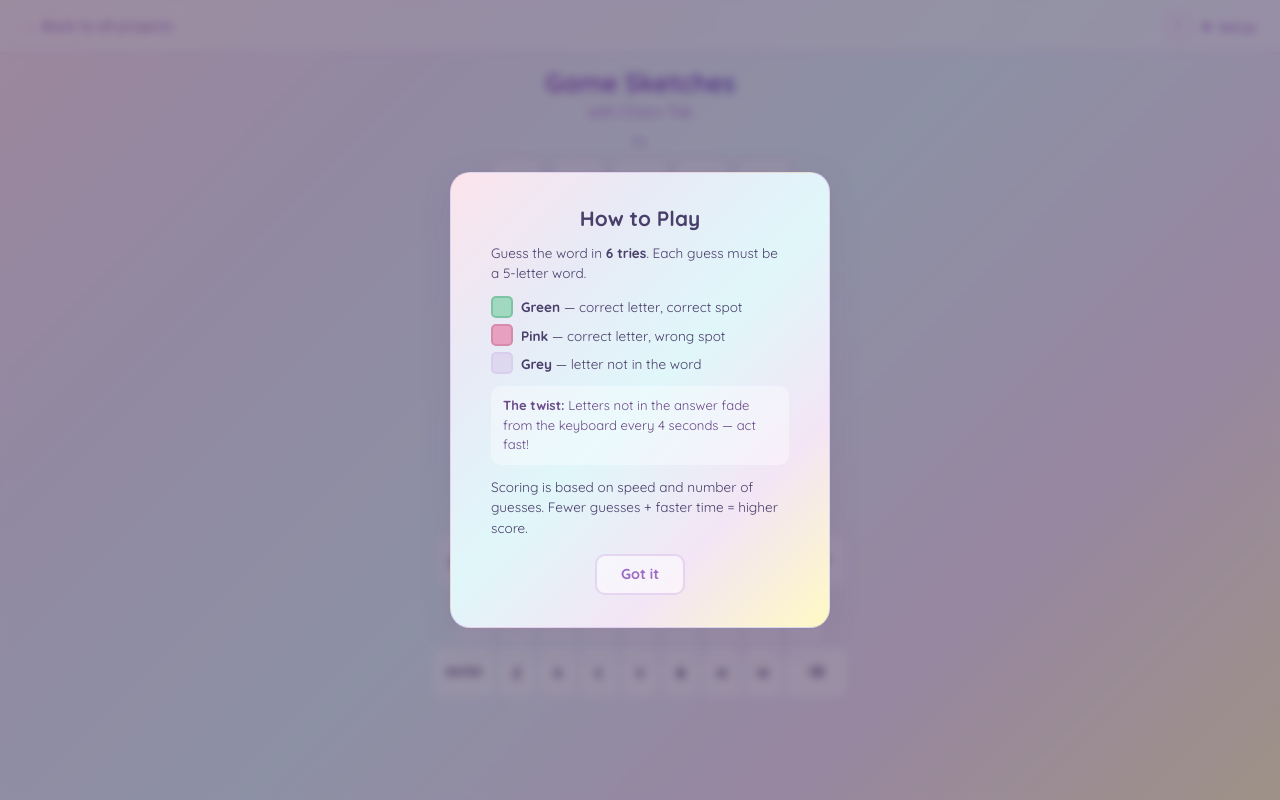
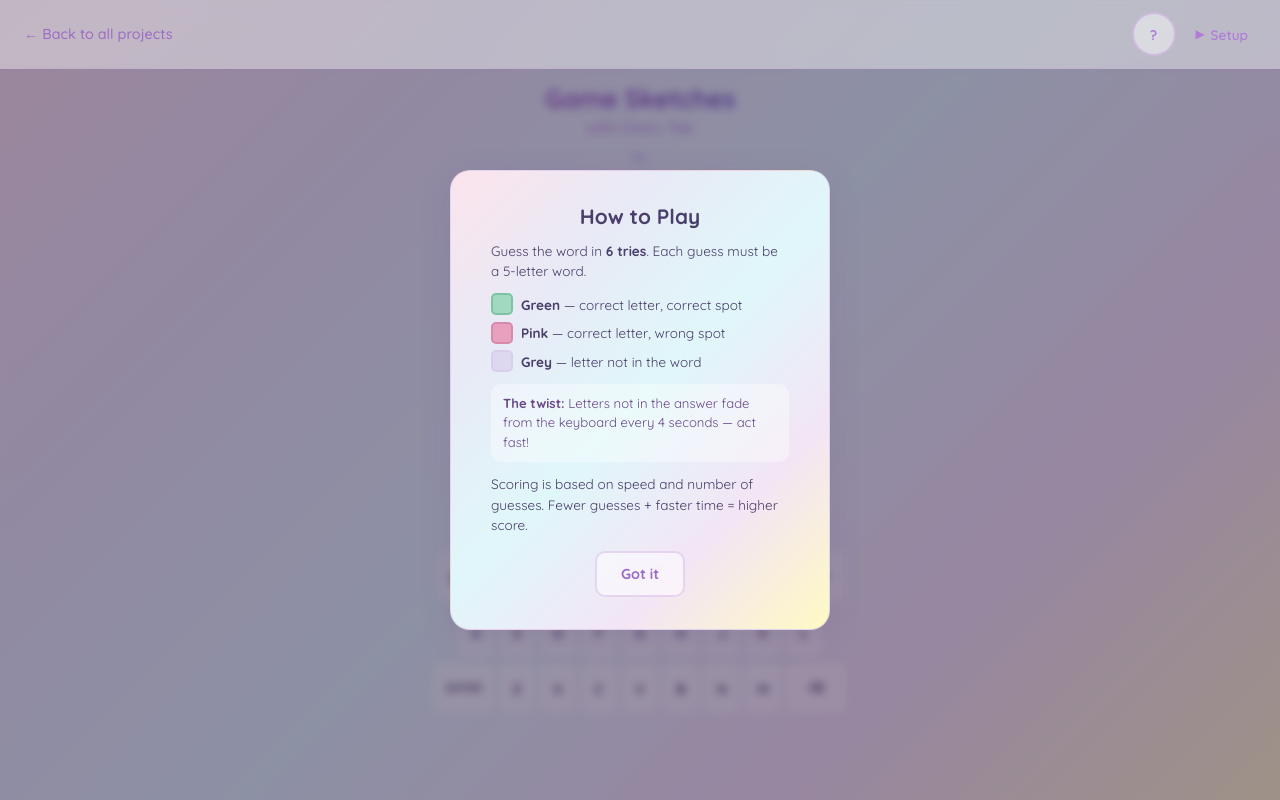
Before and after one commit to inosaint/vibeshift-blr, a plain HTML site: page game-sketches.html in a window 1280 px wide. Drawn offline with nearby package versions, Linux system fonts and the light colour scheme.

Commit message:
lot of tap fixes

```diff
--- a/game-sketches.html
+++ b/game-sketches.html
@@ -29,6 +29,8 @@
       display: flex;
       justify-content: space-between;
       align-items: center;
+      position: relative;
+      z-index: 200;
     }
 
     nav a {
@@ -36,6 +38,11 @@
       text-decoration: none;
       font-size: 0.9rem;
       font-weight: 500;
+      min-height: 44px;
+      display: inline-flex;
+      align-items: center;
+      -webkit-tap-highlight-color: transparent;
+      touch-action: manipulation;
     }
 
     nav a:hover { color: #7b40a8; text-decoration: underline; }
@@ -57,14 +64,17 @@
       color: #b07cd8;
       background: none;
       border: none;
-      padding: 0;
+      padding: 0.5rem;
+      min-height: 44px;
+      -webkit-tap-highlight-color: transparent;
+      touch-action: manipulation;
     }
 
     .setup-toggle:hover { color: #8e44ad; }
 
     .help-btn {
-      width: 28px;
-      height: 28px;
+      width: 44px;
+      height: 44px;
       border-radius: 50%;
       border: 2px solid rgba(186, 140, 214, 0.4);
       background: rgba(255, 255, 255, 0.45);
@@ -78,6 +88,8 @@
       justify-content: center;
       transition: background 0.15s, border-color 0.15s;
       padding: 0;
+      -webkit-tap-highlight-color: transparent;
+      touch-action: manipulation;
     }
 
     .help-btn:hover {
@@ -278,6 +290,8 @@
       cursor: pointer;
       text-transform: uppercase;
       transition: background 0.15s, transform 0.1s;
+      -webkit-tap-highlight-color: transparent;
+      touch-action: manipulation;
     }
 
     .key:hover { background: rgba(255, 255, 255, 0.75); }
@@ -451,7 +465,7 @@
 
     .new-game-btn {
       margin-top: 0.5rem;
-      padding: 0.6rem 1.5rem;
+      padding: 0.75rem 1.5rem;
       border-radius: 10px;
       border: 2px solid rgba(186, 140, 214, 0.3);
       background: rgba(255, 255, 255, 0.5);
@@ -462,6 +476,9 @@
       font-weight: 700;
       cursor: pointer;
       transition: background 0.15s, border-color 0.15s;
+      min-height: 44px;
+      -webkit-tap-highlight-color: transparent;
+      touch-action: manipulation;
     }
 
     .new-game-btn:hover {
```
Also changed, not shown: chaos-typewriter.html (+27 -5 lines), index.html (+2 -0 lines), vibe-sampler.html (+13 -1 lines), weird-autocomplete.html (+16 -2 lines).
